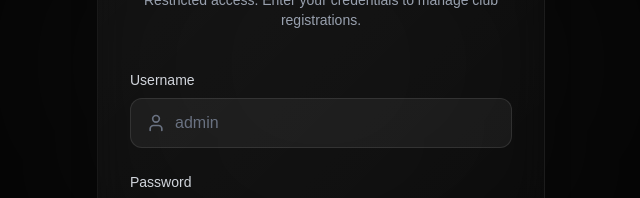
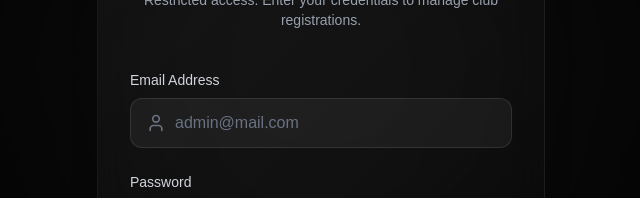
Before and after one commit to muhammadfaridhidayat/orion, a Next.js app: page /login in a window 1280 px wide. Shown: the part 336-534 px from the top of the page, without its empty margins (319-959 px from the left). Built offline with nearby package versions, Linux system fonts and the light colour scheme.

Commit message:
fix login

```diff
--- a/src/app/login/page.tsx
+++ b/src/app/login/page.tsx
@@ -7,13 +7,14 @@ import { Lock, User, ArrowRight, ShieldAlert } from "lucide-react";
 import Link from "next/link";
 
 export default function LoginPage() {
+  const [email, setEmail] = useState("");
   const [password, setPassword] = useState("");
   const [error, setError] = useState(false);
   const { login } = useAuth();
 
-  const handleLogin = (e: React.FormEvent) => {
+  const handleLogin = async (e: React.FormEvent) => {
     e.preventDefault();
-    const success = login(password);
+    const success = await login(email, password);
     if (!success) {
       setError(true);
     }
@@ -51,22 +52,27 @@ export default function LoginPage() {
             className="mb-6 p-4 rounded-xl bg-red-500/10 border border-red-500/20 flex items-center gap-3 text-red-400 text-sm"
           >
             <ShieldAlert className="w-5 h-5" />
-            Invalid credentials. Hint: use &apos;admin123&apos;
+            Invalid email or password.
           </motion.div>
         )}
 
         <form onSubmit={handleLogin} className="space-y-6">
           <div>
-            <label className="block text-sm font-medium text-gray-300 mb-2">Username</label>
+            <label className="block text-sm font-medium text-gray-300 mb-2">Email Address</label>
             <div className="relative">
               <div className="absolute inset-y-0 left-0 pl-4 flex items-center pointer-events-none">
                 <User className="h-5 w-5 text-gray-500" />
               </div>
               <input
-                type="text"
-                disabled
-                value="admin"
-                className="w-full bg-white/5 border border-white/10 rounded-xl py-3 pl-11 pr-4 text-gray-500 cursor-not-allowed focus:outline-none"
+                type="email"
+                value={email}
+                onChange={(e) => {
+                  setEmail(e.target.value);
+                  setError(false);
+                }}
+                placeholder="admin@mail.com"
+                className="w-full bg-white/5 border border-white/10 rounded-xl py-3 pl-11 pr-4 text-white placeholder-gray-500 focus:outline-none focus:ring-2 focus:ring-gray-400/50 transition-all"
+                required
               />
             </div>
           </div>
```
